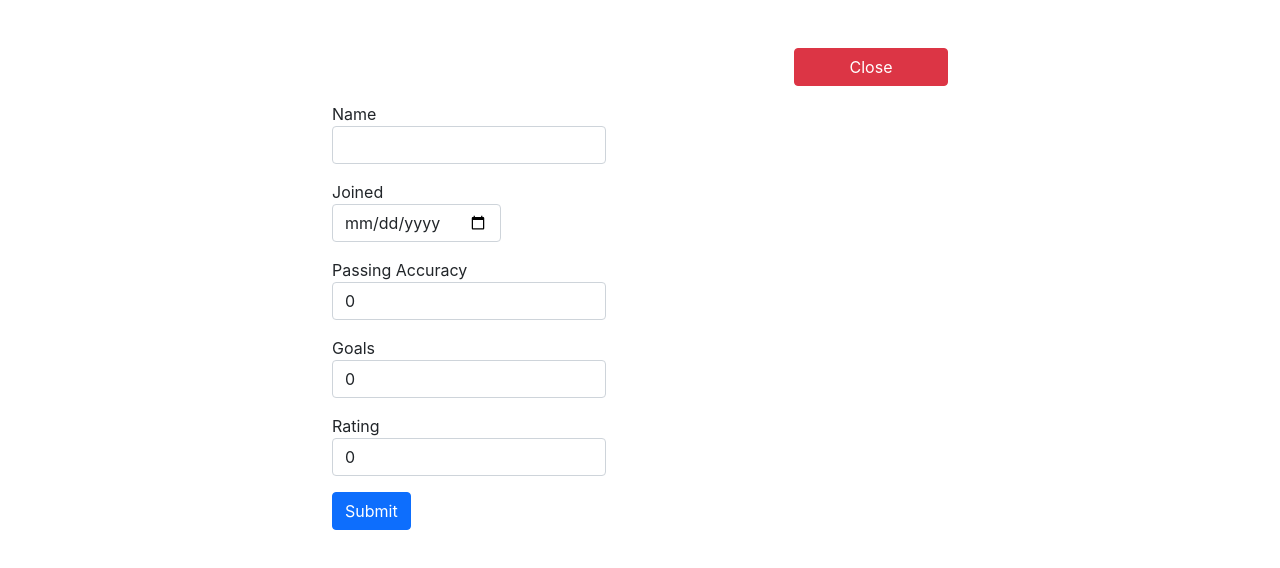
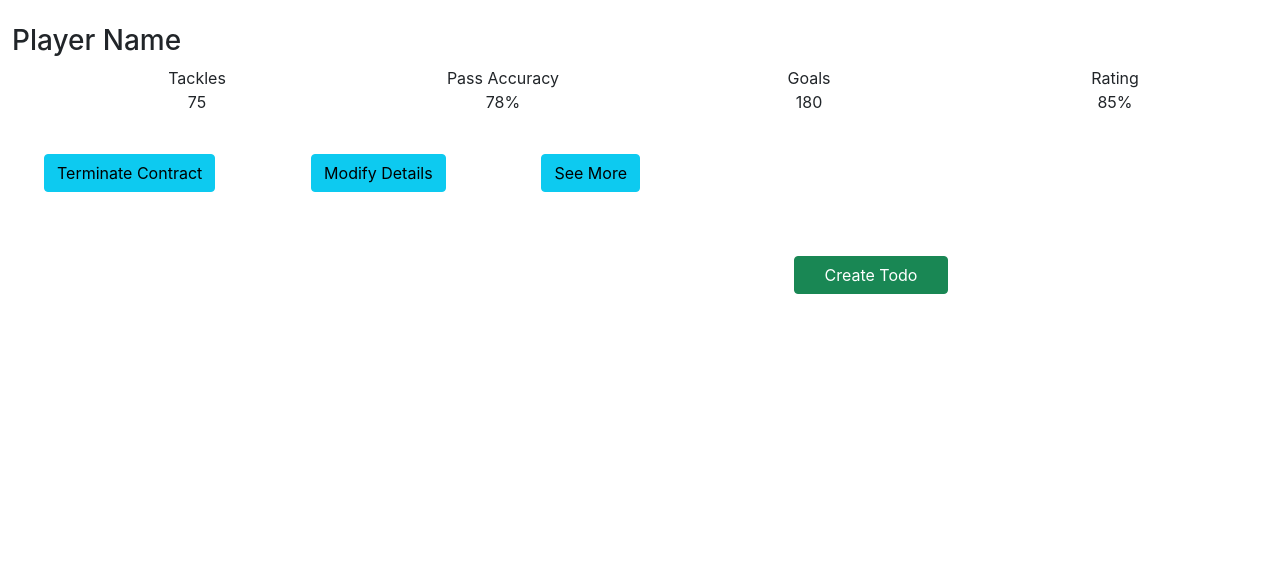
Before and after one commit to wandji20/wandji-fc, a React (Create React App) app: page / in a window 1280 px wide. Shown: the top 568 px of the page. Built offline with nearby package versions, Linux system fonts and the light colour scheme.

Commit message:
create Player component and link it to players component

```diff
--- a/src/components/App.js
+++ b/src/components/App.js
@@ -1,10 +1,12 @@
 /* eslint-disable */
 import { Fragment } from 'react';
 import NewPlayerForm from './NewPlayerForm';
+import Players from './Players';
 
 function App() {
   return (
     <Fragment>
+      <Players/>
       <NewPlayerForm />
     </Fragment>
   );
--- a/src/components/NewPlayerForm.js
+++ b/src/components/NewPlayerForm.js
@@ -9,6 +9,7 @@ const NewPlayerForm = (props) => {
   const { showForm, toggle, addPlayer } = props;
   const [name, setName] = useState('');
   const [joined, setJoined] = useState('');
+  const [tackles, setTackles] = useState(0);
   const [passing, setPassing] = useState(0);
   const [goals, setGoals] = useState(0);
   const [rating, setRating] = useState(0);
@@ -19,18 +20,26 @@ const NewPlayerForm = (props) => {
 
   const handleFormSubmit = (e) => {
     e.preventDefault();
-    const data = { date, content };
+    const data = { name, joined, tackles, passing, goals, rating  };
     addPlayer(data);
-    setDate('');
-    setContent('');
+    setName('');
+    setJoined('');
+    setTackles(0);
+    setPassing(0);
+    setGoals(0);
+    setRating(0);
+  };
+
+  const handleNameChange = (e) => {
+    setName(e.target.value);
   };
 
   const handleJoinedChange = (e) => {
     setJoined(e.target.value);
   };
 
-  const handleNameChange = (e) => {
-    setName(e.target.value);
+  const handleTacklesChange = (e) => {
+    setTackles(e.target.value);
   };
 
   const handlePassingChange = (e) => {
@@ -86,6 +95,18 @@ const NewPlayerForm = (props) => {
           </label>
         </div>
         <div className="form-group mt-3">
+          <label htmlFor="tackles">
+            Tackles
+            <input
+              type="number"
+              className="form-control"
+              id="tackles"
+              value={tackles}
+              onChange={handleTacklesChange}
+            />
+          </label>
+        </div>
+        <div className="form-group mt-3">
           <label htmlFor="passing">
             Passing Accuracy
             <input
@@ -109,6 +130,7 @@ const NewPlayerForm = (props) => {
             />
           </label>
         </div>
+
         <div className="form-group mt-3">
           <label htmlFor="rating">
             Rating
--- /dev/null
+++ b/src/components/Player.js
@@ -0,0 +1,32 @@
+import React from 'react';
+
+const Player = () => (
+  <article className="player d-flex flex-column border-0">
+    <h3 className="name ml-5">Player Name</h3>
+    <ul className="player-details d-flex list-style-none">
+      <li className="d-inline-flex col-3 justify-content flex-column">
+        <span className="align-self-center">Tackles</span>
+        <span className="align-self-center">75</span>
+      </li>
+      <li className="d-inline-flex col-3 justify-content flex-column">
+        <span className="align-self-center">Pass Accuracy</span>
+        <span className="align-self-center">78%</span>
+      </li>
+      <li className="d-inline-flex col-3 justify-content flex-column">
+        <span className="align-self-center">Goals</span>
+        <span className="align-self-center">180</span>
+      </li>
+      <li className="d-inline-flex col-3 justify-content flex-column">
+        <span className="align-self-center">Rating</span>
+        <span className="align-self-center">85%</span>
+      </li>
+    </ul>
+    <ul className=" mt-4 player-controls d-flex justify-content-between list-style-none w-50">
+      <button type="button" className="ml-2 btn btn-info">Terminate Contract</button>
+      <button type="button" className="ml-2 btn btn-info">Modify Details</button>
+      <button type="button" className="ml-2 btn btn-info">See More</button>
+    </ul>
+  </article>
+);
+
+export default Player;
--- /dev/null
+++ b/src/components/Players.js
@@ -0,0 +1,18 @@
+/* eslint-disable */
+import React from 'react';
+import Player from './Player';
+
+const Players = () => {
+  const players = [{id:1}]
+  return (
+    <section className="player container mx-auto mt-4 d-flex flex-column border-0">
+      {
+        players.map((player)=> {
+          return <Player player={player} key={player.id}/>
+        })
+      }
+    </section>
+  );
+};
+
+export default Players;
--- a/src/redux/reducers/addPlayerReducer.js
+++ b/src/redux/reducers/addPlayerReducer.js
@@ -6,8 +6,10 @@ const addPlayerReducer = (state = initialState, action) => {
   const { players } = state;
   switch (action.type) {
     case ADD_PLAYER:
+      const player = action.payload
+      player.id = Date.now()
       return {
-        ...state, players: [...players].concat({ ...action.payload }),
+        ...state, players: [...players].concat({ ...player }),
       };
     default:
       return { ...state };
--- a/src/redux/reducers/showFormReducer.js
+++ b/src/redux/reducers/showFormReducer.js
@@ -1,7 +1,7 @@
 /* eslint-disable */
 import {SHOW_FORM} from '../constants';
 
-const initialState =  {toggle:true}
+const initialState =  {toggle:false}
 const showFormReducer = (state = initialState, action) => {
   switch (action.type) {
     case SHOW_FORM:
```
